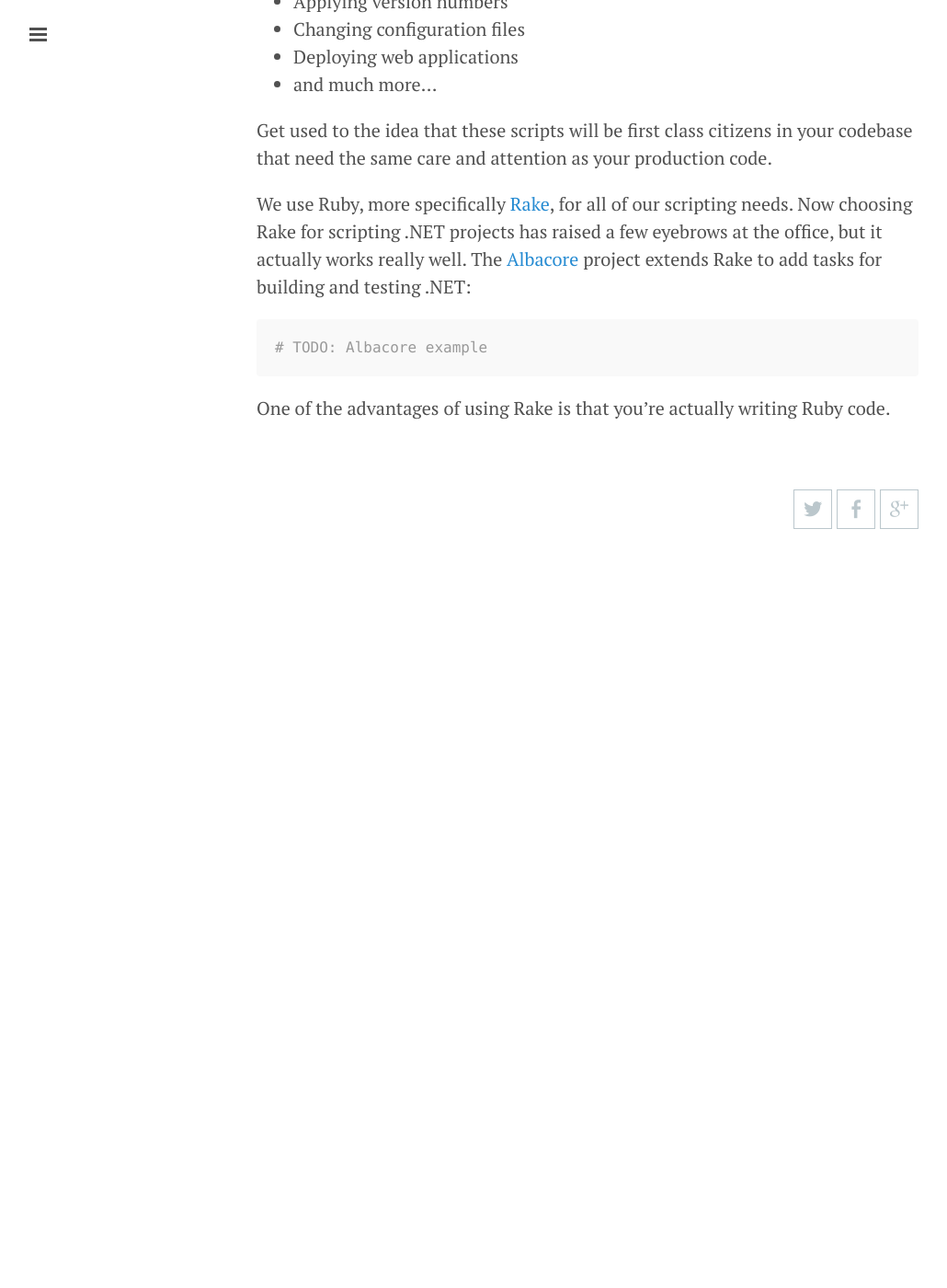
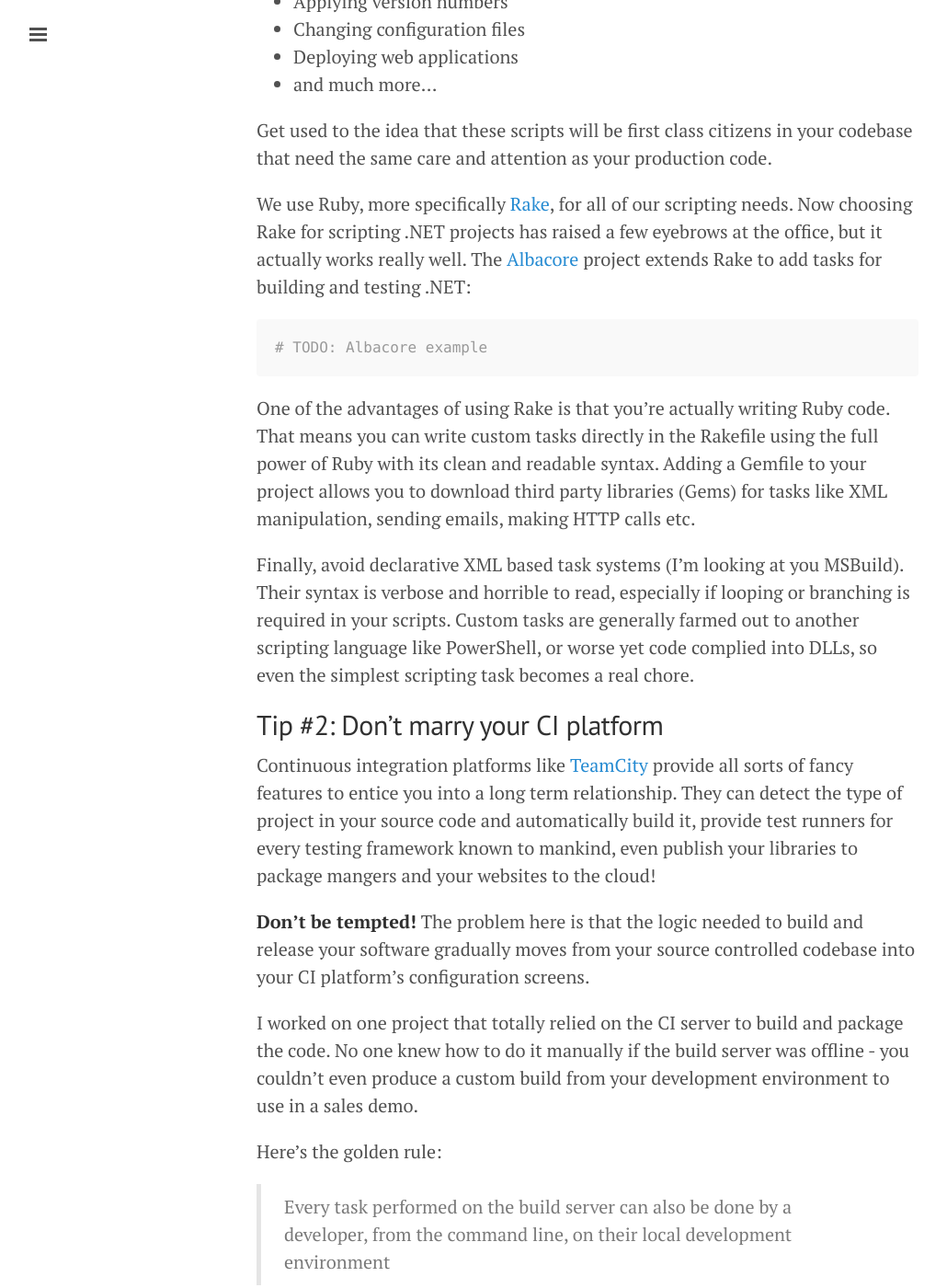
Before and after one commit to ColinOrr/colinorr.github.io, a Jekyll site: the page built from _posts/2015-07-27-continuous-delivery-tips.md, in a window 1280 px wide and 1400 px high, scrolled down 833 px. Shown: the whole window at 92% size, without its empty margins (1-1031 px from the left). Built offline with Jekyll 4.4.1, drawn with Linux system fonts in a browser that asks for light colours; some web fonts are replaced; Markdown is read by kramdown in place of the engine named in the settings; comment, search, counter and statistics services are not loaded; before the commit the page ends 1463 px from its top, so only the background shows below that; some of the changed text lies outside the part shown.

Commit message:
Added tip number 2

````diff
--- a/_posts/2015-07-27-continuous-delivery-tips.md
+++ b/_posts/2015-07-27-continuous-delivery-tips.md
@@ -4,7 +4,7 @@ title: Continuous Delivery Tips
 summary: |
   TODO: Summary
 ---
-Recently I gave a friend some advice on setting up his first Continuous Delivery
+I recently gave a friend some advice on setting up his first Continuous Delivery
 Pipeline.  We've been running pipelines on our .NET web projects for the last
 couple of years so I had a few tips that I'll document here for posterity.
 
@@ -43,5 +43,45 @@ Rake to add tasks for building and testing .NET:
 ```
 
 One of the advantages of using Rake is that you're actually writing Ruby code.
+That means you can write custom tasks directly in the Rakefile using the full
+power of Ruby with its clean and readable syntax.  Adding a Gemfile to your
+project allows you to download third party libraries (Gems) for tasks like XML
+manipulation, sending emails, making HTTP calls etc.
+
+Finally, avoid declarative XML based task systems (I'm looking at you MSBuild).
+Their syntax is verbose and horrible to read, especially if looping or branching
+is required in your scripts. Custom tasks are generally farmed out to another
+scripting language like PowerShell, or worse yet code complied into DLLs, so
+even the simplest scripting task becomes a real chore.
+
+## Tip #2: Don't marry your CI platform
+
+Continuous integration platforms like [TeamCity]() provide all sorts of fancy
+features to entice you into a long term relationship.  They can detect the type
+of project in your source code and automatically build it, provide test runners
+for every testing framework known to mankind, even publish your libraries to
+package mangers and your websites to the cloud!
+
+**Don't be tempted!**  The problem here is that the logic needed to build and
+release your software gradually moves from your source controlled codebase into
+your CI platform's configuration screens.
+
+I worked on one project that totally relied on the CI server to build and
+package the code.  No one knew how to do it manually if the build server was
+offline - you couldn't even produce a custom build from your development
+environment to use in a sales demo.
+
+Here's the golden rule:
+
+> Every task performed on the build server can also be done by a developer,
+from the command line, on their local development environment
+
+If you follow this rule then developers can write and test their scripts in
+isolation, without interrupting the build pipeline.  It also makes it easier to
+reproduce and debug issues with your scripts.
+
+For us, this means that our TeamCity server simply runs a series of Rake tasks
+at each stage of the deployment pipeline; and we use a clone of our development
+VM (built using [Vagrant]()) as the TeamCity build agent.
 
 [1]: http://martinfowler.com/bliki/DeploymentPipeline.html
````
